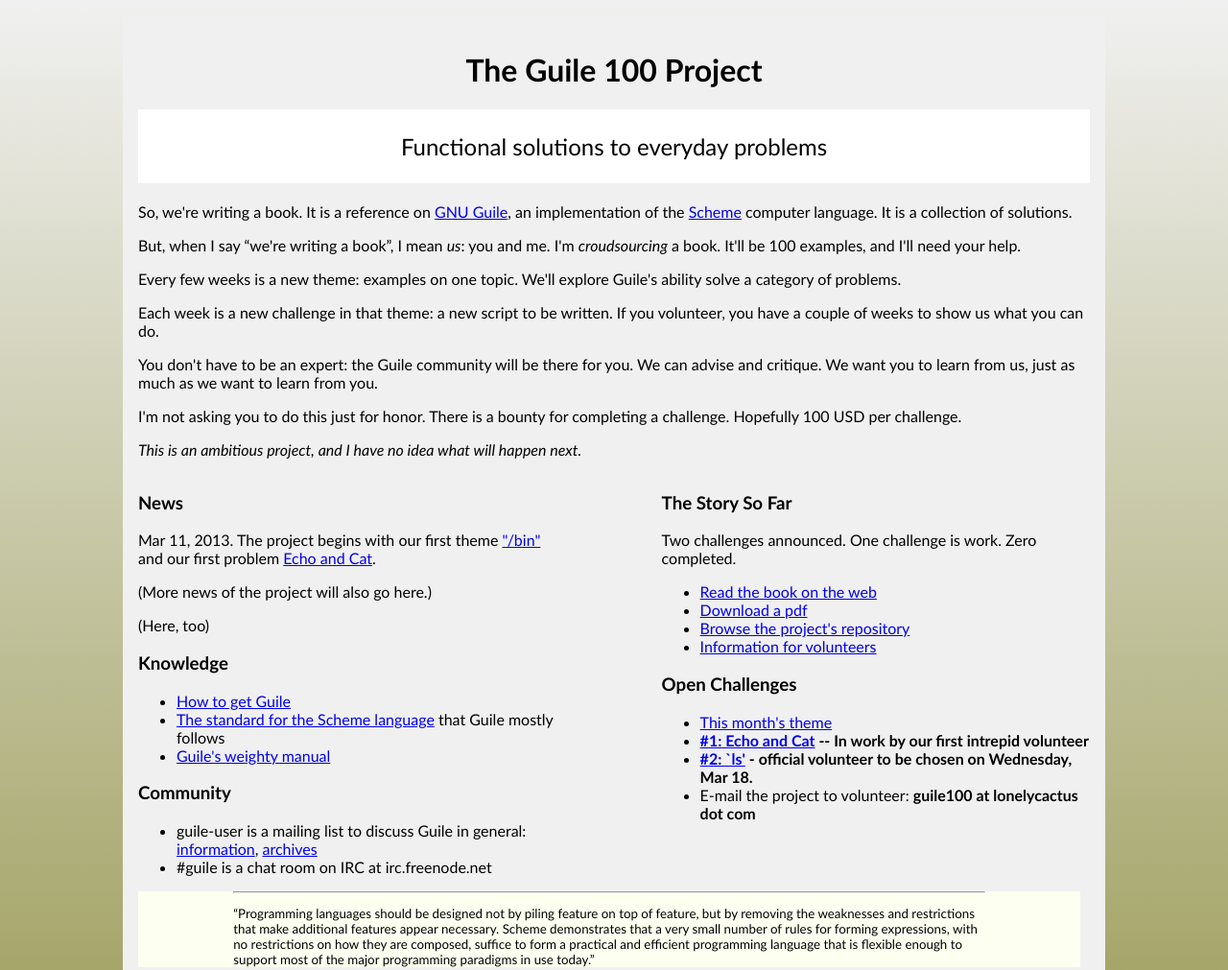
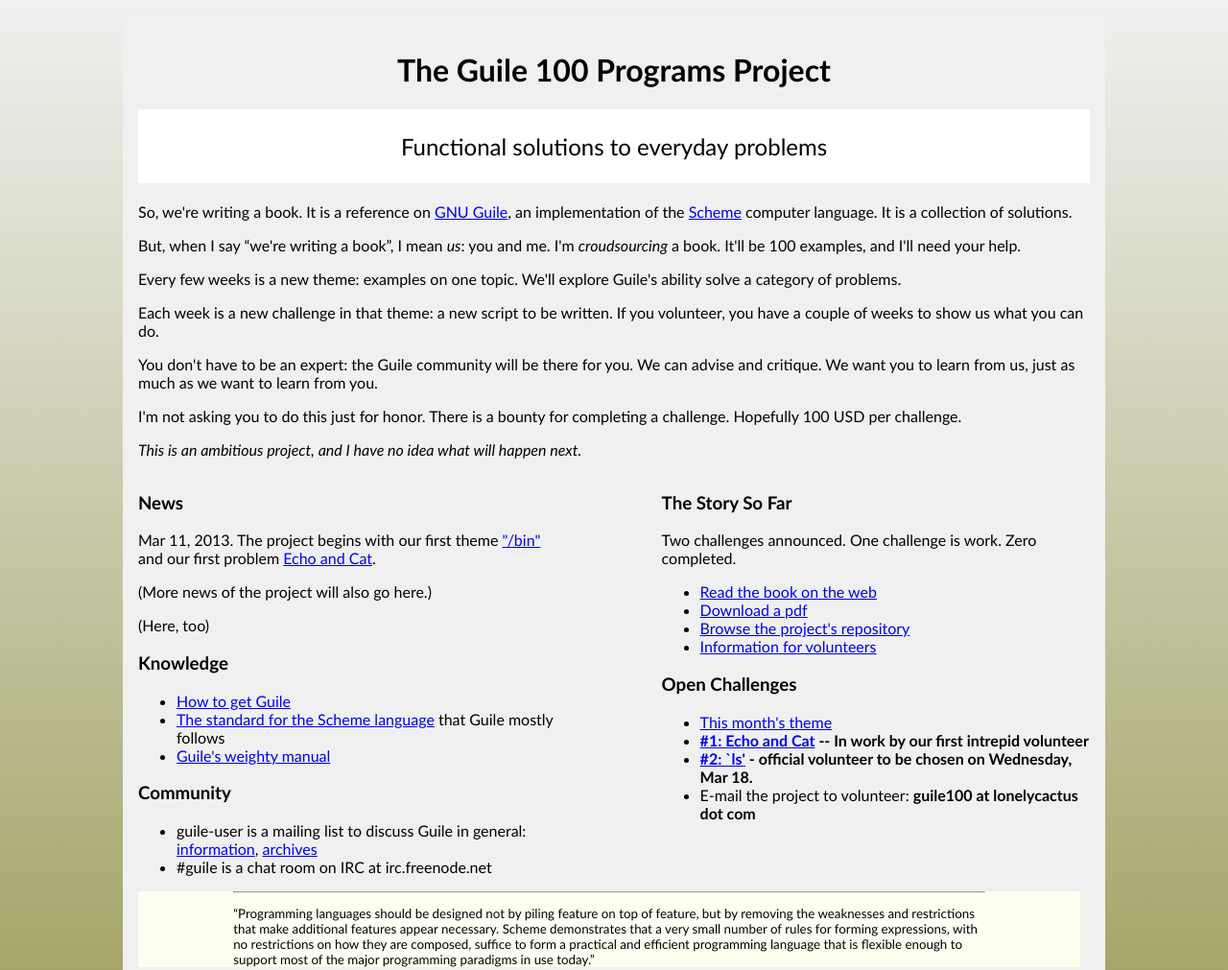
Before and after one commit to spk121/guile100, a plain HTML site: page index.html in a window 1280 px wide. Shown: the top 1011 px of the page at 96% size. Drawn offline with Linux system fonts and the light colour scheme.

Commit message:
Be consistent with title of project
* index.html: modified

```diff
--- a/index.html
+++ b/index.html
@@ -2,7 +2,7 @@
 <html>
   <head>
     <meta charset="iso-8859-1">
-    <title>The Guile 100 Project</title>
+    <title>The Guile 100 Programs Project</title>
     <style type="text/css" title="currentStyle" media="screen">
       <!--
 	  body
@@ -69,7 +69,7 @@
     <div id="container">
       <div id="intro">
         <div id="pageHeader">
-          <h1><span>The Guile 100 Project</span></h1>
+          <h1><span>The Guile 100 Programs Project</span></h1>
           <h2><span>Functional solutions to everyday problems</span></h2>
         </div>
         <div id="quickSummary">
```
